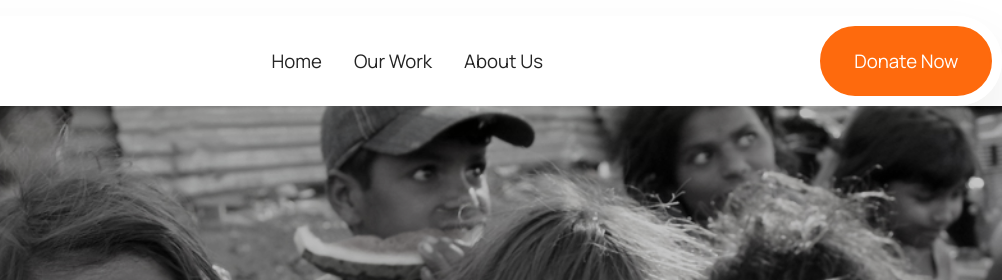
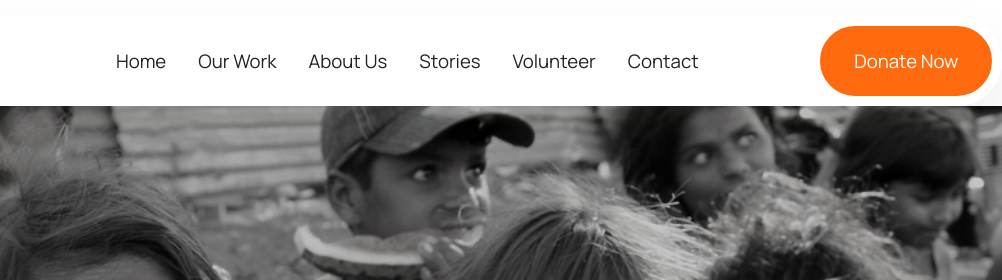
Before and after one commit to cyrusyamir/feeding_angels, a plain HTML site: page work.html in a window 1280 px wide. Shown: the top 280 px of the page, 278-1280 px from the left. Drawn offline with nearby package versions, Linux system fonts and the light colour scheme; files that its build step writes are made by us from their sources; a script that the page names is missing; files whose address does not match are found by name.

Commit message:
add menu

```diff
--- a/work.html
+++ b/work.html
@@ -61,7 +61,8 @@
                     <div class="navbar-brand">
                         <span class="navbar-logo">
                             <a href="https://#">
-                                <img src="assets/images/logo.png" alt="feeding angels logo" class="spec" style="height: 4.4rem;">
+                                <img src="assets/images/logo.png" alt="feeding angels logo" class="spec"
+                                    style="height: 4.4rem;">
                             </a>
                         </span>
                         <!-- <span class="navbar-caption-wrap"><a class="navbar-caption text-black display-4"
@@ -89,6 +90,17 @@
                             </li>
                             <li class="nav-item">
                                 <a class="nav-link link text-black display-4" href="/aboutUs.html">About Us</a>
+                            </li>
+                            <li class="nav-item">
+                                <a class="nav-link link text-black display-4"
+                                    href="https://blog.feedingangels.charity/">Stories</a>
+                            </li>
+                            <li class="nav-item">
+                                <a class="nav-link link text-black display-4" href="/aboutUs.html">Volunteer</a>
+                            </li>
+                            <li class="nav-item">
+                                <a class="nav-link link text-black display-4"
+                                    href="https://forms.gle/1QYcP984jRXG6igA8">Contact</a>
                             </li>
                         </ul>
 
```
Also changed, not shown: aboutUs.html (+9 -0 lines), index.html (+9 -0 lines). Lines whose indentation alone changed are shown as unchanged.
